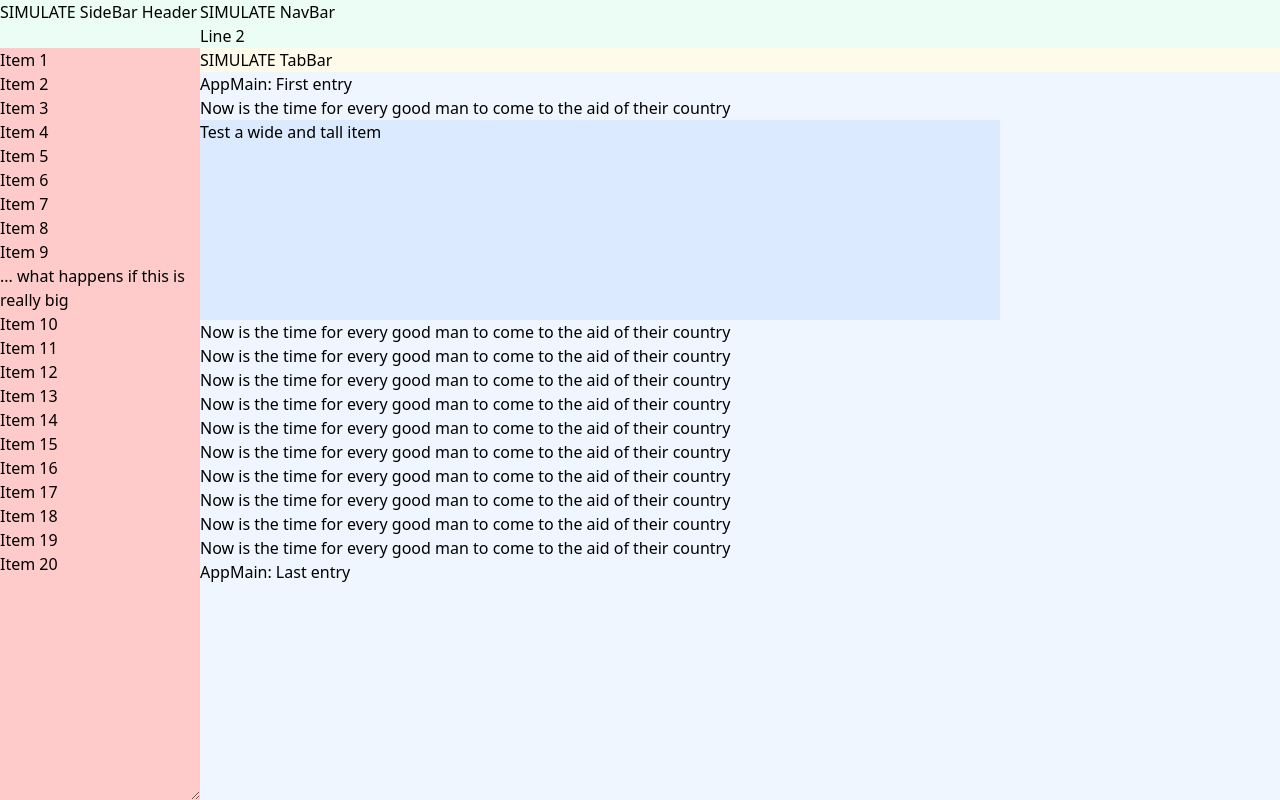
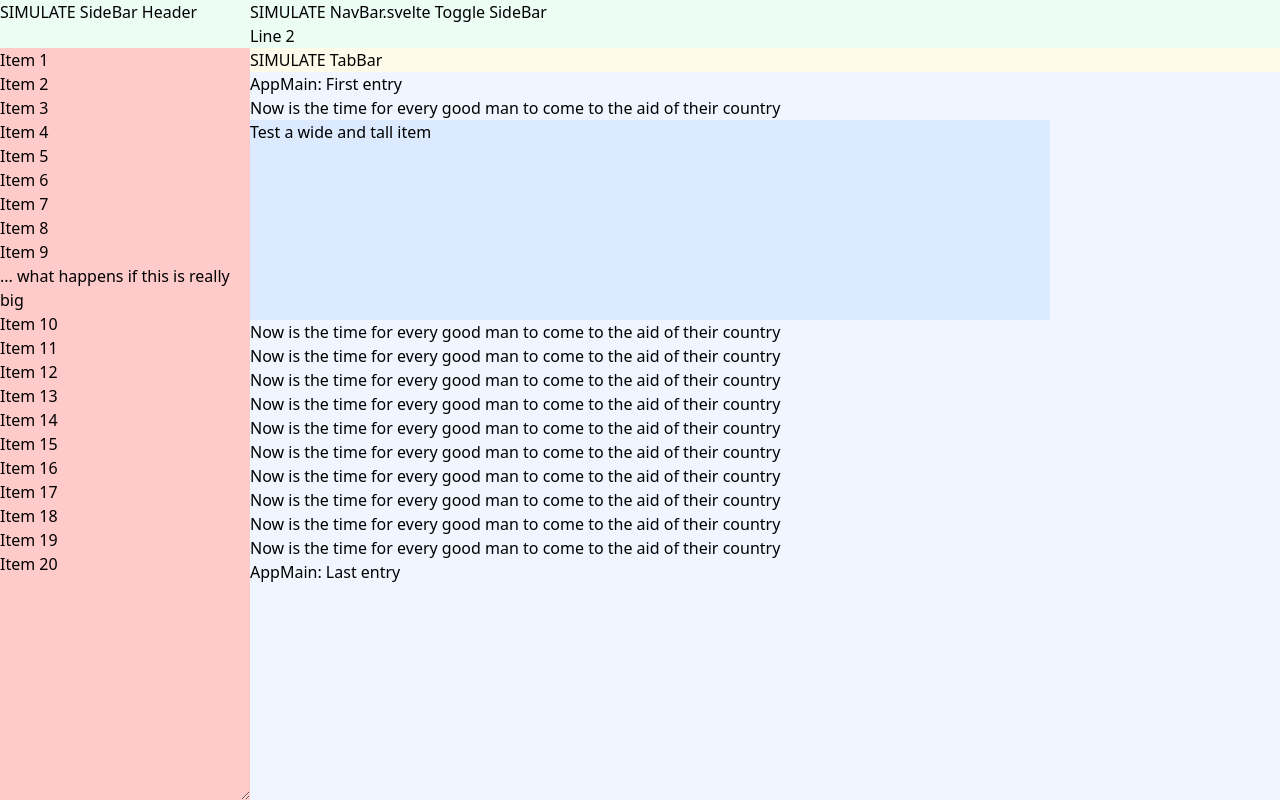
Before and after one commit to KevinAst/svelte-native-forms, a Svelte app: page / in a window 1280 px wide. Built offline with nearby package versions, Linux system fonts and the light colour scheme.

Commit message:
plug in SideBar dynamics (open/close/toggle/resize with animation)

```diff
--- a/src/layout/AppContainer.svelte
+++ b/src/layout/AppContainer.svelte
@@ -1,31 +1,34 @@
 <script>
- // <AppContainer ??attr>
+ // <AppContainer>
  //   - Full Application Container (everything EXCEPT <SideBar>)
- //   - ?? fills entire width/height of browser window
- //   - ?? flex container (flex-direction: col) of following:
+ //   - fills entire width/height of browser window
+ //   - flex container (flex-direction: col) of following:
  //     * <NavBar>  ... Navigation Bar
  //     * <TabBar>  ... OPTIONAL (not in this app)
  //     * <AppMain> ... Scrollable container of Primary App Content
- //   - ?? adjusts left position to account for <SideBar>
+ //   - adjusts left position to account for <SideBar>
  //     * via inline style.marginLeft
  //     * interacts directly with <SideBar> for this interaction
+ import {sideBar} from './SideBar.svelte';
+ import NavBar    from './NavBar.svelte';
+
+ let appContainerElm;
+
+ // adjust <AppContainer> left-offset to accomidate SideBar (when open)
+ // ... reflexively updated when a: open/close, and b: SideBar width changes
+ $: if (appContainerElm) { // ... conditional accounts for an `undefined` appContainerElm (till it is bound)
+   appContainerElm.style.marginLeft = $sideBar.isOpen ? `${$sideBar.width}px`: '0px';
+ }
 </script>
 
 <!-- SIMULATE: AppContainer Flex WITH left adjustment of <SideBar> -->
 <!-- outer div needed to anchor full width/height of screen -->
 <div class="w-screen h-screen bg-red-50">
   <!-- inner div provides flex container WITH full height of container, and dynamic adjustments for <SideBar> -->
-  <div class="h-full flex flex-col"
-       style="margin-left: 200px;">
+  <div class="h-full flex flex-col transition-margin-left"
+       bind:this={appContainerElm}>
 
-    <!-- SIMULATE NavBar (fixed height coorelates with height in <SideBar> header) -->
-    <div class="flex-none h-12 bg-green-50">
-      SIMULATE NavBar
-      <br/>
-      Line 2
-      <br/>
-      Line 3
-    </div>
+    <NavBar/>
 
     <!-- SIMULATE TabBar -->
     <div class="flex-none bg-yellow-50">
@@ -54,3 +57,10 @@
 
   </div>
 </div>
+
+<style>
+ /* carve out our own style (rather than customize tailwind for margin-left ONLY property) */
+ .transition-margin-left {
+   transition: margin-left 0.5s; /* NOTE: duration should match animation in <SideBar> */
+ }
+</style>
--- /dev/null
+++ b/src/layout/NavBar.svelte
@@ -0,0 +1,12 @@
+<script>
+ import {sideBar} from './SideBar.svelte';
+</script>
+
+<!-- SIMULATE NavBar (fixed height coorelates with height in <SideBar> header) -->
+<div class="flex-none h-12 bg-green-50">
+  SIMULATE NavBar.svelte <button on:click={sideBar.toggle}>Toggle SideBar</button>
+  <br/>
+  Line 2
+  <br/>
+  Line 3
+</div>
--- a/src/layout/SideBar.svelte
+++ b/src/layout/SideBar.svelte
@@ -1,20 +1,88 @@
+<script context="module">
+ // PUBLIC API is provided through a "module scoped" sideBar custom store
+ // - this is possible because <SideBar> is a "singleton" component ... only one instance is allowed
+ // - sideBar Custom Store:
+ //   * Store API:
+ //     + open():   void ... open  SideBar
+ //     + close():  void ... close SideBar
+ //     + toggle(): void ... toggle SideBar open/close
+ //   * Store Value:
+ //     {
+ //       isOpen: boolean, // open: true, closed: false
+ //       width:  int,     // actual SideBar width (user can change)
+ //                        // ... needed to offset <AppContainer> for OPEN <SideBar>
+ //     }
+ import {writable} from 'svelte/store';
+
+ // promote our sideBar PUBLIC API through this "module scoped" custom store
+ const initialOpen  = true; // AI: adjust from app-specific retention (local storage, URL hash, etc.)
+ const initialWidth = 250;  // AI: adjust from app-specific retention (local storage, URL hash, etc.)
+ const {subscribe, set, update} = writable({
+   isOpen: initialOpen,
+   width:  initialWidth,
+ });
+ export const sideBar = { // our custom store (which is the SideBar PUBLIC API)
+   subscribe,
+   open:   () => update( (state) => ({...state, isOpen: true})  ),
+   close:  () => update( (state) => ({...state, isOpen: false}) ),
+   toggle: () => update( (state) => ({...state, isOpen: !state.isOpen}) ),
+ };
+
+ // AI: OVERKILL: insure SideBar has been instantiated (may be some timing issues here)
+ // AI: OVERKILL: restrict multiple instances
+</script>
+
 <script>
- // <SideBar ??attr>
+ // <SideBar>
  //   - SideBar Menu Container (i.e. LeftNav)
+ //   - a "singleton" component ... only one instance is allowed
  //   - fills entire height of browser window
  //   - flex container (flex-direction: col) of following:
  //     * <SideBarItem>  ... multiple items
- //   - ?? adjusts left position for visibility (open/close)
+ //   - adjusts left position for visibility (open/close)
  //     * via inline style.left
- //   - ?? width is adjustable BY user (via drag operation)
- //   - ?? promotes reflective store
- //     * ?? open/close API
- //     * ?? width (so <AppContainer> can adjust for this)
+ //   - SideBar width is adjustable (BY user via drag operation)
+ import {onMount}  from 'svelte';
+
+ let sideBarElm;
+
+ // control SideBar visibility -AND- dynamic width changes
+ // NOTE: reflexivity based on changes to: `$sideBar.isOpen` -and- `$sideBar.width` (our. the dependencies)
+ $: if (sideBarElm) { // ... conditional accounts for an `undefined` sideBarElm (till it is bound)
+   // adjust dynamic width changes
+   sideBarElm.style.width = `${$sideBar.width}px`;
+
+   // adjust open/close
+   // - when opened: anchor it at left (0)
+   // - when closed: shove it to the far left (out of sight) using negative coordinates
+   sideBarElm.style.left  = $sideBar.isOpen ? '0' : `-${$sideBar.width}px`;
+ }
+
+ // monitor SideBar width changes
+ // ... in onMount() to accommodate sideBarElm binding
+ onMount( () => {
+   const ro = new ResizeObserver( (entries) => {
+     // NOTE: Because we only monitor ONE element, we bypass `entries`
+     //       and go straight to the horses mouth
+     const newWidth_withScroll = sideBarElm.offsetWidth;
+     const newWidth_noScroll   = sideBarElm.clientWidth;
+     // console.log(`XX our SideBar width has changed!!!`, {newWidth_withScroll, newWidth_noScroll});
+
+     // reflexively update our width change
+     update( (state) => ({...state, width: newWidth_withScroll}) );
+   });
+   ro.observe(sideBarElm); // ... there is a second param that specifies which box model to adhear to (default: content-box)
+
+   // cleanup - on component desctuction
+   return () => {
+     ro.disconnect();
+   };
+ });
 </script>
 
 <!-- SIMULATE: SideBar Flex container WITH full height of screen, and resize control -->
-<div class="absolute h-screen flex flex-col resize-x overflow-x-hidden bg-red-200"
-     style="left: -0px; width: 200px;">
+<div class="absolute h-screen flex flex-col resize-x overflow-x-hidden transition-left bg-red-200"
+     bind:this={sideBarElm}>
 
   <!-- SIMULATE SideBar Header (fixed height coorelates with height in <NavBar>) -->
   <div class="flex-none h-12 bg-green-50">
@@ -46,5 +114,12 @@
     <div>Item 19</div>
     <div>Item 20</div>
   </div>
+</div>
 
-</div>
+<style>
+ /* carve out our own style (rather than customize tailwind for left ONLY property) */
+ /* NOTE: tailwind usage of `transition-all duration-500` THWARTS resizing by user dragging (unsure why) */
+ .transition-left {
+   transition: left 0.5s; /* NOTE: duration should match animation in <AppContainer> */
+ }
+</style>
```
